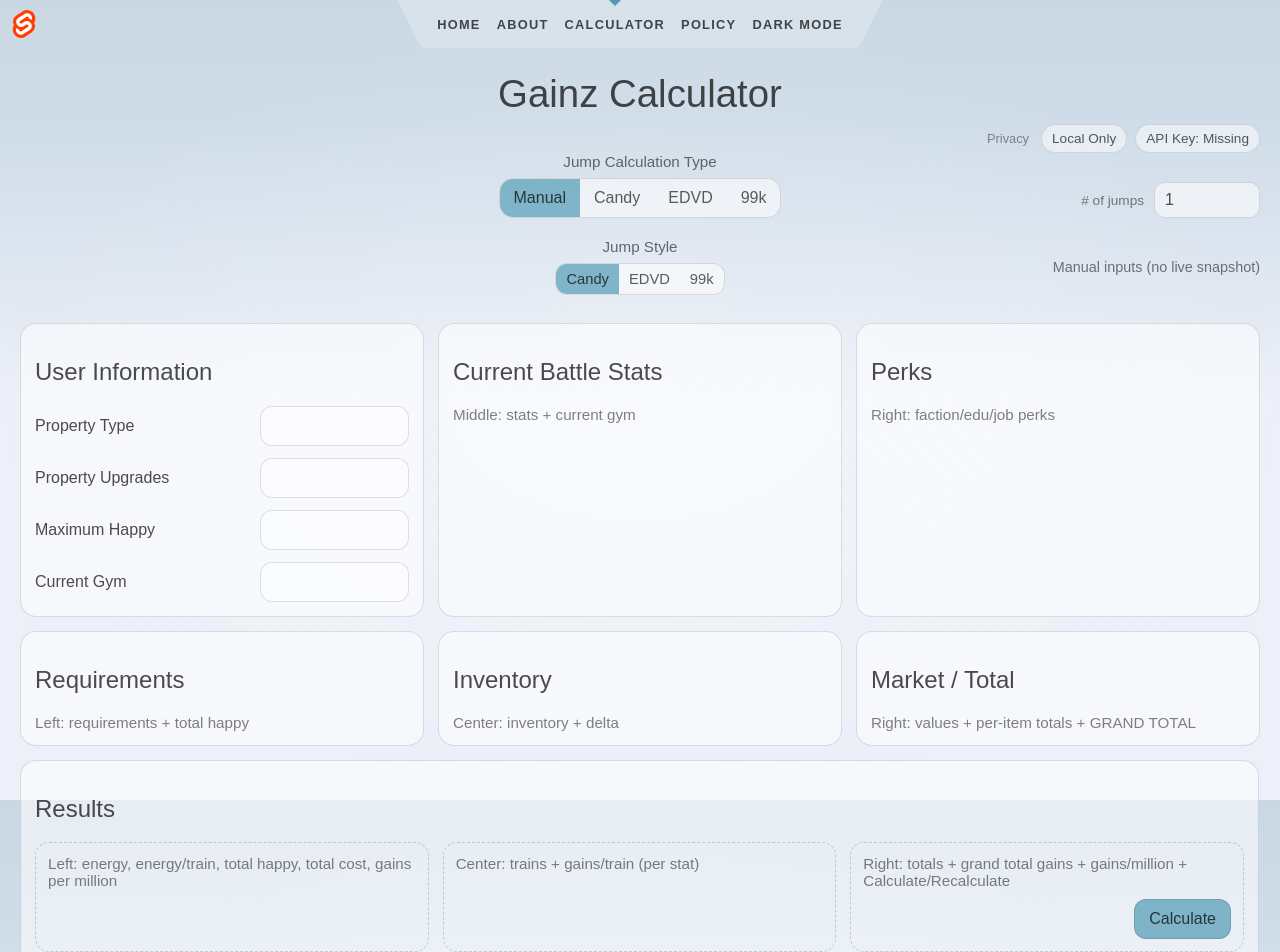
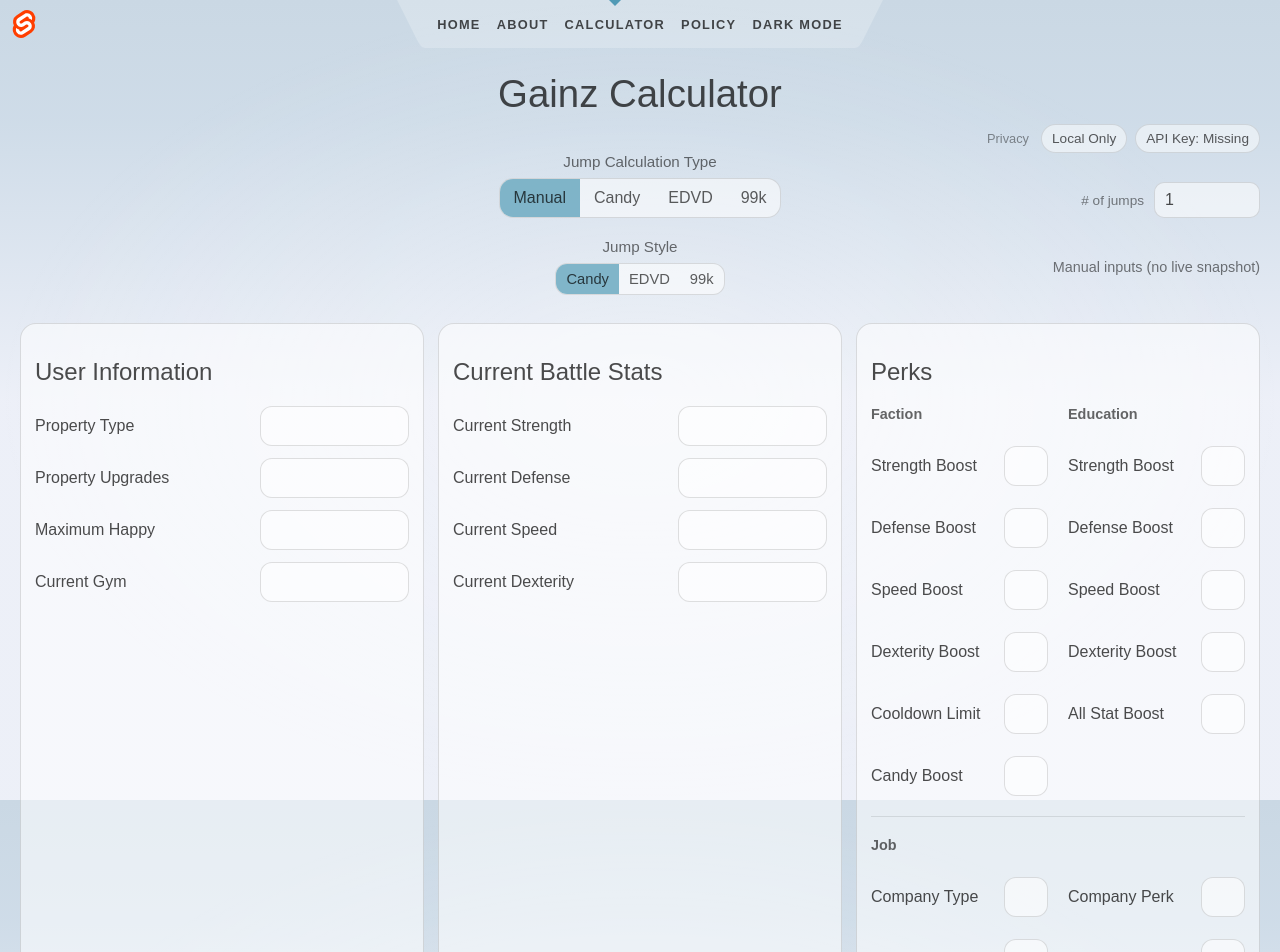
Before and after one commit to EevieTheFox/Torn-Gainz-Web-App, a SvelteKit app: page /calculator in a window 1280 px wide. Shown: the top 952 px of the page. Built offline with nearby package versions, Linux system fonts and the light colour scheme.

Commit message:
added perks fields to calculator page and adjusted styles for readability. saving for rollback only, this version will be depricated

```diff
--- a/src/routes/calculator/+page.svelte
+++ b/src/routes/calculator/+page.svelte
@@ -220,7 +220,6 @@
             <!----Left Card - User happy, property, property perks, and preferences ----->
             <div class="card">
                 <h2>User Information</h2>
-
                 <div class="inputRowCalc">
                     <label>Property Type</label>
                     <input
@@ -261,16 +260,199 @@
             <!----Middle Card - User Stats ----->
             <div class="card">
                 <h2>Current Battle Stats</h2>
-                <div class="placeholder">
-                    Middle: stats + current gym
+                <div class="inputRowCalc">
+                    <label>Current Strength</label>
+                    <input
+                            label="Preference"
+                            value={numToInput(ui, F.USER_BATTLE_STRENGTH)}
+                            on:input={(e) => onNum(F.USER_BATTLE_STRENGTH, e)}
+                    />
+                </div>
+
+                <div class="inputRowCalc">
+                    <label>Current Defense</label>
+                    <input
+                            label="Preference"
+                            value={numToInput(ui, F.USER_BATTLE_DEFENSE)}
+                            on:input={(e) => onNum(F.USER_BATTLE_DEFENSE, e)}
+                    />
+                </div>
+
+                <div class="inputRowCalc">
+                    <label>Current Speed</label>
+                    <input
+                            label="Preference"
+                            value={numToInput(ui, F.USER_BATTLE_SPEED)}
+                            on:input={(e) => onNum(F.USER_BATTLE_SPEED, e)}
+                    />
+                </div>
+
+                <div class="inputRowCalc">
+                    <label>Current Dexterity</label>
+                    <input
+                            label="Gym"
+                            value={numToInput(ui, F.USER_BATTLE_DEXTERITY)}
+                            on:input={(e) => onNum(F.USER_BATTLE_DEXTERITY, e)}
+                    />
                 </div>
             </div>
 
             <!----User faction, education, and job perks ----->
             <div class="card">
                 <h2>Perks</h2>
-                <div class="placeholder">
-                    Right: faction/edu/job perks
+                <div class="perksTwoCol">
+                    <div class="perksCol">
+                        <div class="perksSectionTitle">Faction</div>
+                        <!-- 6 faction rows -->
+                        <div class="inputRowPerk">
+                            <label>Strength Boost</label>
+                            <input
+                                    label="Gym"
+                                    value={numToInput(ui, F.FACTION_STEADFAST_STRENGTH)}
+                                    on:input={(e) => onNum(F.FACTION_STEADFAST_STRENGTH, e)}
+                            />
+                        </div>
+
+                        <div class="inputRowPerk">
+                            <label>Defense Boost</label>
+                            <input
+                                    label="Gym"
+                                    value={numToInput(ui, F.FACTION_STEADFAST_DEFENSE)}
+                                    on:input={(e) => onNum(F.FACTION_STEADFAST_DEFENSE, e)}
+                            />
+                        </div>
+
+                        <div class="inputRowPerk">
+                            <label>Speed Boost</label>
+                            <input
+                                    label="Gym"
+                                    value={numToInput(ui, F.FACTION_STEADFAST_SPEED)}
+                                    on:input={(e) => onNum(F.FACTION_STEADFAST_SPEED, e)}
+                            />
+                        </div>
+
+                        <div class="inputRowPerk">
+                            <label>Dexterity Boost</label>
+                            <input
+                                    label="Gym"
+                                    value={numToInput(ui, F.FACTION_STEADFAST_DEXTERITY)}
+                                    on:input={(e) => onNum(F.FACTION_STEADFAST_DEXTERITY, e)}
+                            />
+                        </div>
+
+                        <div class="inputRowPerk">
+                            <label>Cooldown Limit</label>
+                            <input
+                                    label="Gym"
+                                    value={numToInput(ui, F.FACTION_COOLDOWN_BOOST)}
+                                    on:input={(e) => onNum(F.FACTION_COOLDOWN_BOOST, e)}
+                            />
+                        </div>
+
+                        <div class="inputRowPerk">
+                            <label>Candy Boost</label>
+                            <input
+                                    label="Gym"
+                                    value={numToInput(ui, F.FACTION_CANDY_BOOST)}
+                                    on:input={(e) => onNum(F.FACTION_CANDY_BOOST, e)}
+                            />
+                        </div>
+                    </div>
+
+                    <div class="perksCol">
+                        <div class="perksSectionTitle">Education</div>
+                        <!-- 5 edu rows -->
+                        <div class="inputRowPerk">
+                            <label>Strength Boost</label>
+                            <input
+                                    label="Gym"
+                                    value={numToInput(ui, F.USER_EDUCATION_STRENGTH)}
+                                    on:input={(e) => onNum(F.USER_EDUCATION_STRENGTH, e)}
+                            />
+                        </div>
+
+                        <div class="inputRowPerk">
+                            <label>Defense Boost</label>
+                            <input
+                                    label="Gym"
+                                    value={numToInput(ui, F.USER_EDUCATION_DEFENSE)}
+                                    on:input={(e) => onNum(F.USER_EDUCATION_DEFENSE, e)}
+                            />
+                        </div>
+
+                        <div class="inputRowPerk">
+                            <label>Speed Boost</label>
+                            <input
+                                    label="Gym"
+                                    value={numToInput(ui, F.USER_EDUCATION_SPEED)}
+                                    on:input={(e) => onNum(F.USER_EDUCATION_SPEED, e)}
+                            />
+                        </div>
+
+                        <div class="inputRowPerk">
+                            <label>Dexterity Boost</label>
+                            <input
+                                    label="Gym"
+                                    value={numToInput(ui, F.USER_EDUCATION_DEXTERITY)}
+                                    on:input={(e) => onNum(F.USER_EDUCATION_DEXTERITY, e)}
+                            />
+                        </div>
+
+                        <div class="inputRowPerk">
+                            <label>All Stat Boost</label>
+                            <input
+                                    label="Gym"
+                                    value={numToInput(ui, F.USER_EDUCATION_ALL)}
+                                    on:input={(e) => onNum(F.USER_EDUCATION_ALL, e)}
+                            />
+                        </div>
+                    </div>
+
+                    <div class="perksDivider"></div>
+
+                    <div class="perksCol">
+                        <div class="perksSectionTitle">Job</div>
+                        <!-- 2 job rows -->
+                        <div class="inputRowPerk">
+                            <label>Company Type</label>
+                            <input
+                                    label="Gym"
+                                    value={numToInput(ui, F.USER_JOB)}
+                                    on:input={(e) => onNum(F.USER_JOB, e)}
+                            />
+                        </div>
+
+                        <div class="inputRowPerk">
+                            <label>Company Stars</label>
+                            <input
+                                    label="Gym"
+                                    value={numToInput(ui, F.USER_JOB_LEVEL)}
+                                    on:input={(e) => onNum(F.USER_JOB_LEVEL, e)}
+                            />
+                        </div>
+                    </div>
+
+                    <div class="perksCol">
+                        <div class="perksSectionTitle">&nbsp;</div> <!-- or omit title -->
+                        <!-- 2 job rows -->
+                        <div class="inputRowPerk">
+                            <label>Company Perk</label>
+                            <input
+                                    label="Gym"
+                                    value={numToInput(ui, F.USER_JOB_BOOST_TYPE)}
+                                    on:input={(e) => onNum(F.USER_JOB_BOOST_TYPE, e)}
+                            />
+                        </div>
+
+                        <div class="inputRowPerk">
+                            <label>Boost Amount</label>
+                            <input
+                                    label="Gym"
+                                    value={numToInput(ui, F.USER_JOB_BOOST_LEVEL)}
+                                    on:input={(e) => onNum(F.USER_JOB_BOOST_LEVEL, e)}
+                            />
+                        </div>
+                    </div>
                 </div>
             </div>
         </div>
@@ -426,6 +608,34 @@
         padding: 12px;
     }
 
+    .perksTwoCol {
+        display: grid;
+        grid-template-columns: 1fr 1fr;
+        column-gap: 20px;
+        row-gap: 12px;
+    }
+
+    .perksCol {
+        display: flex;
+        flex-direction: column;
+        gap: 10px;
+    }
+
+    .perksSectionTitle {
+        font-weight: 600;
+        font-size: 0.9rem;
+        opacity: 0.85;
+        margin-bottom: 2px;
+    }
+
+    .perksDivider {
+        grid-column: 1 / -1;
+        height: 1px;
+        background: var(--card-border);
+        opacity: 0.8;
+        margin: 8px 0;
+    }
+
     .placeholder {
         opacity: 0.7;
         font-size: 0.95em;
--- a/src/routes/layout.css
+++ b/src/routes/layout.css
@@ -281,6 +281,26 @@ button:focus:not(:focus-visible) {
     outline: none;
 }
 
+.inputRowPerk {
+    display: flex;
+    gap: 12px;
+    margin-top: 12px;
+    align-items: center;
+}
+
+.inputRowPerk input {
+    margin-left: auto;
+    width: 10%;
+    padding: 10px 12px;
+    font-size: 1rem;
+    line-height: 1;
+    border-radius: 12px;
+    border: 1px solid var(--card-border);
+    background: var(--card-bg);
+    color: inherit;
+    outline: none;
+}
+
 /* -----Grid styles----- */
 .grid2 {
 	display: grid;
```
